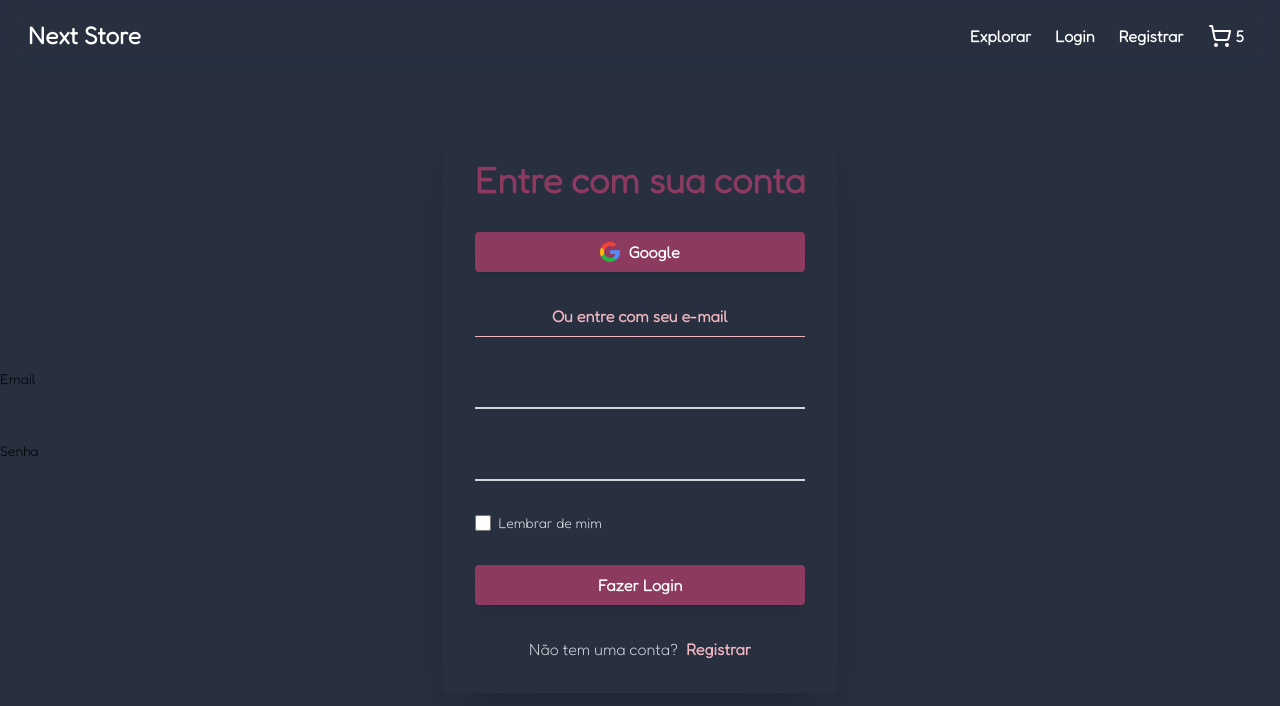
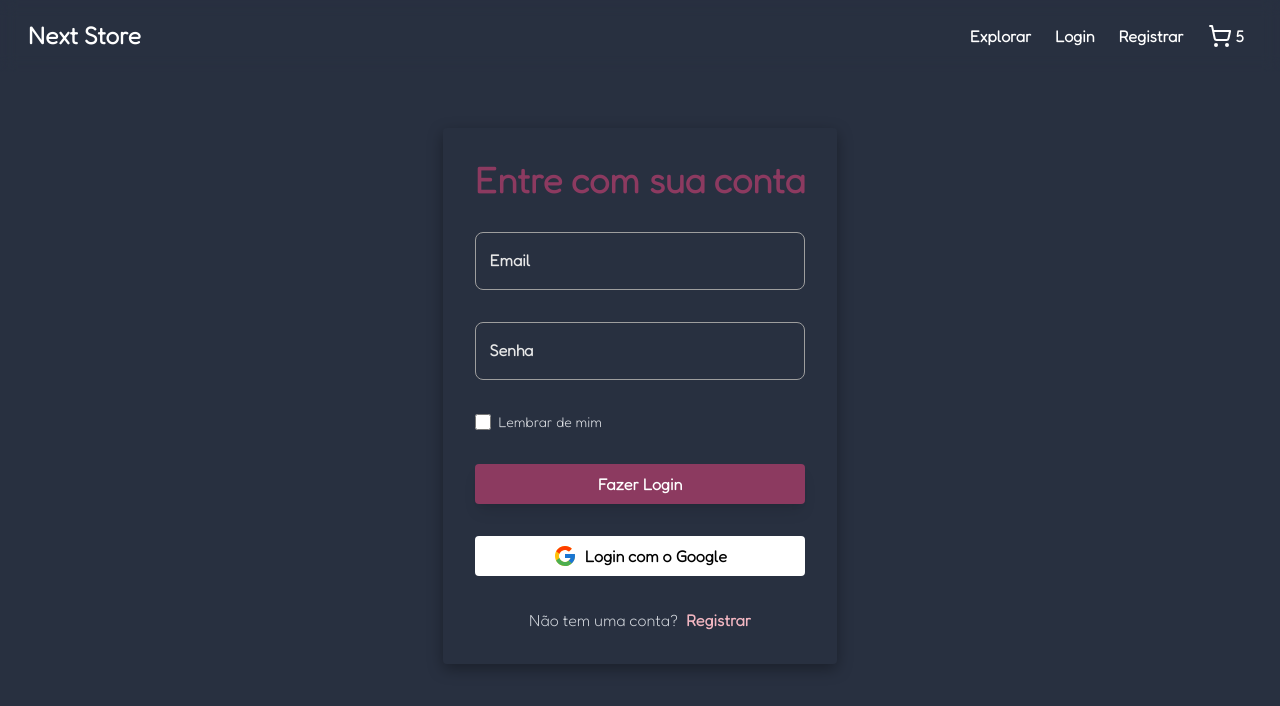
Before and after one commit to greatuber/Ecommerce-Pro, a Next.js app: page / in a window 1280 px wide. Both pictures are taken after a click on the item "Login". Shown: the top 706 px of the page. Built offline with nearby package versions, Linux system fonts and the light colour scheme; no server answers; the database is empty.

Commit message:
chore: changing inputs and styling forms

```diff
--- a/app/components/CustomInputContainer/CustomInput.tsx
+++ /dev/null
@@ -1,18 +0,0 @@
-interface CustomInputProps {
-  func: any;
-  id: string;
-  type: string;
-  placeholder: string;
-}
-
-export default function CustomInput({ id, type, func, placeholder }: CustomInputProps) {
-  return (
-    <input
-      className="peer z-10 h-10 w-full border-b-2 border-gray-300 text-white bg-transparent placeholder-transparent focus:outline-none focus:border-[#F2B6C1]"
-      id={id}
-      type={type}
-      {...func}
-      placeholder={placeholder}
-    />
-  );
-}
--- a/app/components/CustomInputContainer/CustomInputContainer.jsx
+++ b/app/components/CustomInputContainer/CustomInputContainer.jsx
@@ -1,13 +1,11 @@
-const CustomInputContainer = ({ children, label, htmlFor }) => {
+import "./CustomInputContainer.scss";
+
+const CustomInputContainer = ({ children, label, type, func }) => {
   return (
-    <div className="relative">
+    <div className="input-group">
+      <input required="true" type={type} name="text" autocomplete="off" className="input w-full" {...func} />
+      <label className="user-label font-bold rounded">{label}</label>
       {children}
-      <label
-        className="absolute left-0 -top-3.5 text-gray-500 text-sm transition-all peer-placeholder-shown:text-base peer-placeholder-shown:text-gray-400 peer-placeholder-shown:top-2 peer-focus:-top-3.5 peer-focus:text-[#F2B6C1] peer-focus:text-sm"
-        htmlFor="email"
-      >
-        {label}
-      </label>
     </div>
   );
 };
--- /dev/null
+++ b/app/components/CustomInputContainer/CustomInputContainer.scss
@@ -0,0 +1,36 @@
+.input-group {
+  position: relative;
+}
+
+.input {
+  border: solid 1.5px #9e9e9e;
+  border-radius: 0.5rem;
+  background: none;
+  padding: 1rem;
+  font-size: 1rem;
+  color: #f5f5f5;
+  transition: border 150ms cubic-bezier(0.4, 0, 0.2, 1);
+}
+
+.user-label {
+  position: absolute;
+  left: 15px;
+  color: #e8e8e8;
+  pointer-events: none;
+  transform: translateY(1rem);
+  transition: 150ms cubic-bezier(0.4, 0, 0.2, 1);
+}
+
+.input:focus,
+input:valid {
+  outline: none;
+  border: 1.5px solid #f2b6c1;
+}
+
+.input:focus ~ label,
+input:valid ~ label {
+  transform: translateY(-50%) scale(0.8);
+  background-color: #8c3a60;
+  padding: 0 0.2em;
+  color: #fff;
+}
--- a/app/pages/login/login.page.tsx
+++ b/app/pages/login/login.page.tsx
@@ -4,7 +4,6 @@ import validator from "validator";
 // Components
 import Header from "../../components/Header/Header";
 import InputErrorMessage from "../../components/InputErrorMessage/InputErrorMessage";
-import CustomInput from "../../components/CustomInputContainer/CustomInput";
 import CustomInputContainer from "../../components/CustomInputContainer/CustomInputContainer";
 
 // Utilities
@@ -31,57 +30,16 @@ export default function LoginPage() {
       <Header />
       <div className="grid place-content-center place-items-center mt-9 p-5">
         <div
-          style={{ animation: "slideInFromLeft 1s ease-out" }}
-          className="max-w-[30rem] rounded shadow-2xl overflow-hidden p-8 space-y-8 "
+          style={{ animation: "slideInFromLeft 1s ease-out", boxShadow: "rgba(0, 0, 0, 0.35) 0px 5px 15px" }}
+          className="max-w-[30rem] rounded overflow-hidden p-8 space-y-8"
         >
           <h2 style={{ animation: "appear 2s ease-out" }} className="text-center text-4xl font-extrabold text-[#8C3A60]">
             Entre com sua conta
           </h2>
-          <button className="flex items-center justify-center py-2 gap-2 font-bold bg-[#8C3A60] w-full rounded text-white hover:bg-[#F2B8C1] hover:text-black transition duration-300 shadow-lg">
-            <svg
-              xmlBase="preserve"
-              viewBox="0 0 512 512"
-              y="0px"
-              x="0px"
-              xmlSpace="http://www.w3.org/1999/xlink"
-              xmlns="http://www.w3.org/2000/svg"
-              id="Layer_1"
-              width="20"
-              version="1.1"
-            >
-              <path
-                d="M113.47,309.408L95.648,375.94l-65.139,1.378C11.042,341.211,0,299.9,0,256
-	c0-42.451,10.324-82.483,28.624-117.732h0.014l57.992,10.632l25.404,57.644c-5.317,15.501-8.215,32.141-8.215,49.456
-	C103.821,274.792,107.225,292.797,113.47,309.408z"
-                style={{ fill: "#FBBB00" }}
-              ></path>
-              <path
-                d="M507.527,208.176C510.467,223.662,512,239.655,512,256c0,18.328-1.927,36.206-5.598,53.451
-	c-12.462,58.683-45.025,109.925-90.134,146.187l-0.014-0.014l-73.044-3.727l-10.338-64.535
-	c29.932-17.554,53.324-45.025,65.646-77.911h-136.89V208.176h138.887L507.527,208.176L507.527,208.176z"
-                style={{ fill: "#518EF8" }}
-              ></path>
-              <path
-                d="M416.253,455.624l0.014,0.014C372.396,490.901,316.666,512,256,512
-	c-97.491,0-182.252-54.491-225.491-134.681l82.961-67.91c21.619,57.698,77.278,98.771,142.53,98.771
-	c28.047,0,54.323-7.582,76.87-20.818L416.253,455.624z"
-                style={{ fill: "#28B446" }}
-              ></path>
-              <path
-                d="M419.404,58.936l-82.933,67.896c-23.335-14.586-50.919-23.012-80.471-23.012
-	c-66.729,0-123.429,42.957-143.965,102.724l-83.397-68.276h-0.014C71.23,56.123,157.06,0,256,0
-	C318.115,0,375.068,22.126,419.404,58.936z"
-                style={{ fill: "#F14336" }}
-              ></path>
-            </svg>
-            Google
-          </button>
-          <h1 className="text-center font-bold text-[#F2B6C1] border-b border-solid border-[#f2B6C1] pb-2">
-            Ou entre com seu e-mail
-          </h1>
 
-          <CustomInputContainer label="Email" htmlFor="email">
-            <CustomInput
+          <CustomInputContainer
+            label="Email"
+            type="text"
             func={{
               ...register("email", {
                 required: true,
@@ -90,24 +48,21 @@ export default function LoginPage() {
                 },
               }),
             }}
-              id="email"
-              placeholder="email"
-              type="email"
-            />
-
+          >
             {errors?.email?.type === "required" && <InputErrorMessage>O email é obrigatório.</InputErrorMessage>}
             {errors?.email?.type === "validate" && <InputErrorMessage>Insira um email válido.</InputErrorMessage>}
           </CustomInputContainer>
 
-          <CustomInputContainer label="Senha" htmlFor="password">
-            <CustomInput
-              func={{ ...register("password", { required: true }) }}
-              id="password"
-              placeholder="password"
+          <CustomInputContainer
+            label="Senha"
             type="password"
-            />
+            func={{ ...register("password", { required: true, minLength: 6 }) }}
+          >
             {errors?.password?.type === "required" && <InputErrorMessage>A senha é obrigatória.</InputErrorMessage>}
             {errors?.password?.type === "validate" && <InputErrorMessage>Insira uma senha válida.</InputErrorMessage>}
+            {errors?.password?.type === "minLength" && (
+              <InputErrorMessage>A senha não pode conter menos de 6 caracteres.</InputErrorMessage>
+            )}
           </CustomInputContainer>
           <div className="flex items-center justify-between">
             <label className="flex items-center text-sm text-gray-200">
@@ -116,11 +71,49 @@ export default function LoginPage() {
             </label>
           </div>
           <button
-            className="w-full py-2 px-4 bg-[#8C3A60] hover:bg-[#F2B8C1] hover:text-black rounded shadow-lg text-white font-semibold transition duration-300"
+            className="w-full py-2 px-4 bg-[#8C3A60] hover:bg-[#F2B6C1] hover:text-black rounded shadow-lg text-white font-semibold transition duration-300"
             onClick={() => handleSubmit(handleSubmitPress)()}
           >
             Fazer Login
           </button>
+          <div className="flex gap-2 justify-center items-center p-2 bg-white font-bold rounded cursor-pointer hover:bg-[#F2B6C1] transition duration-300">
+            <svg
+              stroke="currentColor"
+              fill="currentColor"
+              stroke-width="0"
+              version="1.1"
+              x="0px"
+              y="0px"
+              className="google-icon"
+              viewBox="0 0 48 48"
+              height="1.5em"
+              width="1.5em"
+              xmlns="http://www.w3.org/2000/svg"
+            >
+              <path
+                fill="#FFC107"
+                d="M43.611,20.083H42V20H24v8h11.303c-1.649,4.657-6.08,8-11.303,8c-6.627,0-12-5.373-12-12
+	c0-6.627,5.373-12,12-12c3.059,0,5.842,1.154,7.961,3.039l5.657-5.657C34.046,6.053,29.268,4,24,4C12.955,4,4,12.955,4,24
+	c0,11.045,8.955,20,20,20c11.045,0,20-8.955,20-20C44,22.659,43.862,21.35,43.611,20.083z"
+              ></path>
+              <path
+                fill="#FF3D00"
+                d="M6.306,14.691l6.571,4.819C14.655,15.108,18.961,12,24,12c3.059,0,5.842,1.154,7.961,3.039l5.657-5.657
+	C34.046,6.053,29.268,4,24,4C16.318,4,9.656,8.337,6.306,14.691z"
+              ></path>
+              <path
+                fill="#4CAF50"
+                d="M24,44c5.166,0,9.86-1.977,13.409-5.192l-6.19-5.238C29.211,35.091,26.715,36,24,36
+	c-5.202,0-9.619-3.317-11.283-7.946l-6.522,5.025C9.505,39.556,16.227,44,24,44z"
+              ></path>
+              <path
+                fill="#1976D2"
+                d="M43.611,20.083H42V20H24v8h11.303c-0.792,2.237-2.231,4.166-4.087,5.571
+	c0.001-0.001,0.002-0.001,0.003-0.002l6.19,5.238C36.971,39.205,44,34,44,24C44,22.659,43.862,21.35,43.611,20.083z"
+              ></path>
+            </svg>
+            <span>Login com o Google</span>
+          </div>
           <div className="text-center text-gray-300 flex justify-center gap-2">
             Não tem uma conta?{" "}
             <p className="text-[#F2B6C1] hover:underline font-bold">
--- a/app/pages/signUp/signup.page.tsx
+++ b/app/pages/signUp/signup.page.tsx
@@ -7,7 +7,6 @@ import { addDoc, collection } from "firebase/firestore";
 import Header from "../../components/Header/Header";
 import InputErrorMessage from "../../components/InputErrorMessage/InputErrorMessage";
 import CustomInputContainer from "../../components/CustomInputContainer/CustomInputContainer";
-import CustomInput from "../../components/CustomInputContainer/CustomInput";
 
 // Utilities
 import { Link } from "react-router-dom";
@@ -56,8 +55,8 @@ export default function SignUpPage() {
       <Header />
       <div className="grid place-content-center place-items-center mt-9 p-5">
         <div
-          style={{ animation: "slideInFromLeft 1s ease-out" }}
-          className=" max-w-[30rem] rounded shadow-2xl overflow-hidden p-8 space-y-8 "
+          style={{ animation: "slideInFromLeft 1s ease-out", boxShadow: "rgba(0, 0, 0, 0.35) 0px 5px 15px" }}
+          className=" max-w-[30rem] rounded overflow-hidden p-8 space-y-8 "
         >
           <h2
             style={{ animation: "appear 2s ease-out" }}
@@ -66,21 +65,16 @@ export default function SignUpPage() {
             Crie a sua conta
           </h2>
 
-          <CustomInputContainer label="Nome" htmlFor="name">
-            <CustomInput func={{ ...register("firstName", { required: true }) }} id="name" placeholder="name" type="name" />
+          <CustomInputContainer label="Nome" func={{ ...register("firstName", { required: true }) }} type="text">
             {errors?.firstName?.type === "required" && <InputErrorMessage>O nome é obrigatório.</InputErrorMessage>}
           </CustomInputContainer>
-          <CustomInputContainer label="Sobrenome" htmlFor="lastName">
-            <CustomInput
-              func={{ ...register("lastName", { required: true }) }}
-              id="lastName"
-              placeholder="lastName"
-              type="lastName"
-            />
+
+          <CustomInputContainer label="Sobrenome" func={{ ...register("lastName", { required: true }) }} type="text">
             {errors?.lastName?.type === "required" && <InputErrorMessage>O sobrenome é obrigatório.</InputErrorMessage>}
           </CustomInputContainer>
-          <CustomInputContainer label="Email" htmlFor="email">
-            <CustomInput
+          <CustomInputContainer
+            label="Email"
+            type="text"
             func={{
               ...register("email", {
                 required: true,
@@ -89,30 +83,28 @@ export default function SignUpPage() {
                 },
               }),
             }}
-              id="email"
-              placeholder="email"
-              type="email"
-            />
+          >
             {errors?.email?.type === "required" && <InputErrorMessage>O email é obrigatório.</InputErrorMessage>}
             {errors?.email?.type === "alreadyInUse" && (
               <InputErrorMessage>Este email já está sendo usado.</InputErrorMessage>
             )}
             {errors?.email?.type === "validate" && <InputErrorMessage>Insira um email válido.</InputErrorMessage>}
           </CustomInputContainer>
-          <CustomInputContainer label="Senha" htmlFor="password">
-            <CustomInput
+
+          <CustomInputContainer
+            label="Senha"
             func={{ ...register("password", { required: true, minLength: 6 }) }}
-              id="password"
-              placeholder="password"
             type="password"
-            />
+          >
             {errors?.password?.type === "required" && <InputErrorMessage>A senha é obrigatória.</InputErrorMessage>}
             {errors?.password?.type === "minLength" && (
               <InputErrorMessage>A senha não pode conter menos de 6 caracteres.</InputErrorMessage>
             )}
           </CustomInputContainer>
-          <CustomInputContainer label="Confirmar Senha" htmlFor="confirmPassword">
-            <CustomInput
+
+          <CustomInputContainer
+            label="Confirmar Senha"
+            type="password"
             func={{
               ...register("confirmPassword", {
                 required: true,
@@ -122,24 +114,15 @@ export default function SignUpPage() {
                 },
               }),
             }}
-              id="confirmPassword"
-              placeholder="confirmPassword"
-              type="password"
-            />
+          >
             {errors?.confirmPassword?.type === "required" && (
               <InputErrorMessage>A confirmação da senha é obrigatória.</InputErrorMessage>
             )}
 
             {errors?.confirmPassword?.type === "validate" && <InputErrorMessage>As senhas não coincidem.</InputErrorMessage>}
           </CustomInputContainer>
-          <div className="flex items-center justify-between">
-            <label className="flex items-center text-sm text-gray-200">
-              <input className="form-checkbox h-4 w-4 text-purple-600 bg-gray-800 border-gray-300 rounded" type="checkbox" />
-              <span className="ml-2">Lembrar de mim</span>
-            </label>
-          </div>
           <button
-            className="w-full py-2 px-4 bg-[#8C3A60] hover:bg-[#F2B8C1] hover:text-black rounded shadow-lg text-white font-semibold transition duration-300"
+            className="w-full py-2 px-4 bg-[#8C3A60] hover:bg-[#F2B6C1] hover:text-black rounded shadow-lg text-white font-semibold transition duration-300"
             onClick={() => handleSubmit(handleSubmitPress)()}
           >
             Criar conta
```
Lines whose indentation alone changed are shown as unchanged.
